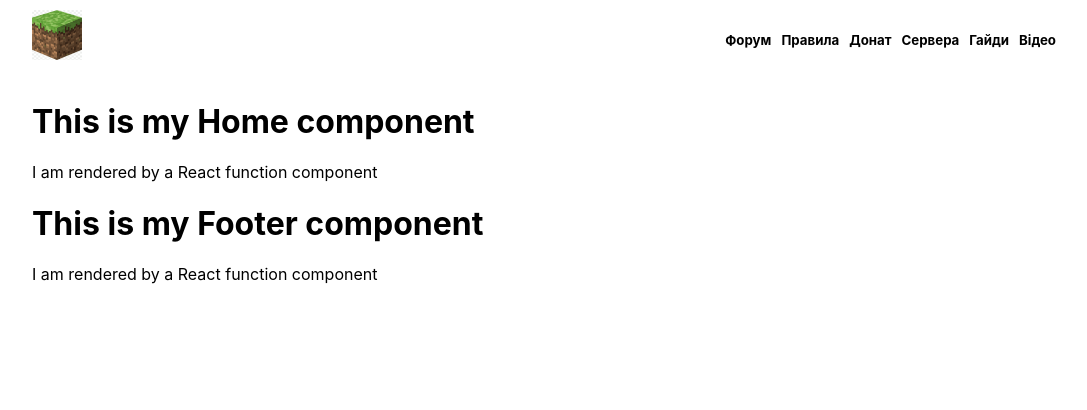
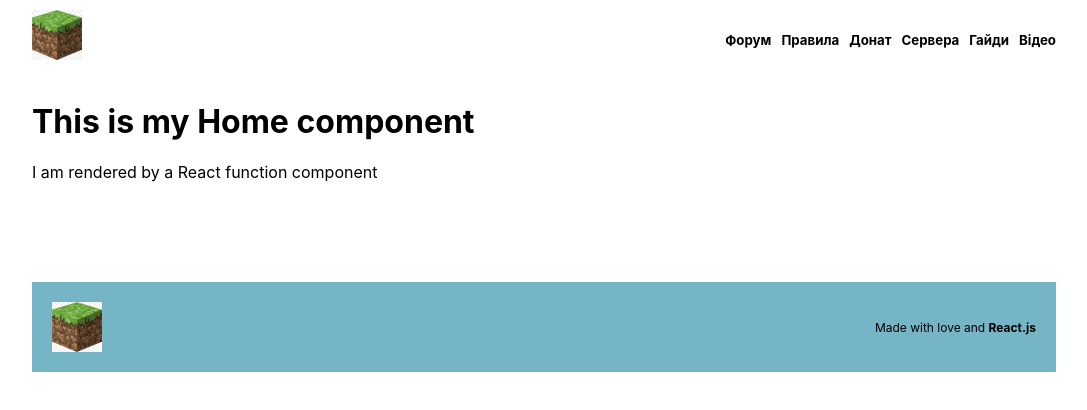
Before and after one commit to kozakevich13/mcraft-client, a React (Create React App) app: page / in a window 1280 px wide. Shown: the top 410 px of the page, without its empty margins (96-1183 px from the left). Built offline with nearby package versions, Linux system fonts and the light colour scheme.

Commit message:
add foter

```diff
--- a/src/components/Footer.jsx
+++ b/src/components/Footer.jsx
@@ -1,9 +1,13 @@
+import logo from "../img/logo.png";
+
 const Footer = () => {
   return (
-    <div>
-      <h1>This is my Footer component</h1>
-      <p>I am rendered by a React function component</p>
-    </div>
+    <footer>
+      <img src={logo} alt="logo" />
+      <span>
+        Made with love and <b>React.js</b>
+      </span>
+    </footer>
   );
 };
 
--- a/src/style.scss
+++ b/src/style.scss
@@ -78,5 +78,18 @@
         }
       }
     }
+    footer {
+      background-color: #76b5c5;
+      margin-top: 100px;
+      padding: 20px;
+      display: flex;
+      align-items: center;
+      justify-content: space-between;
+      font-size: 12px;
+      img {
+        width: 50px;
+        height: 50px;
+      }
+    }
   }
 }
```
